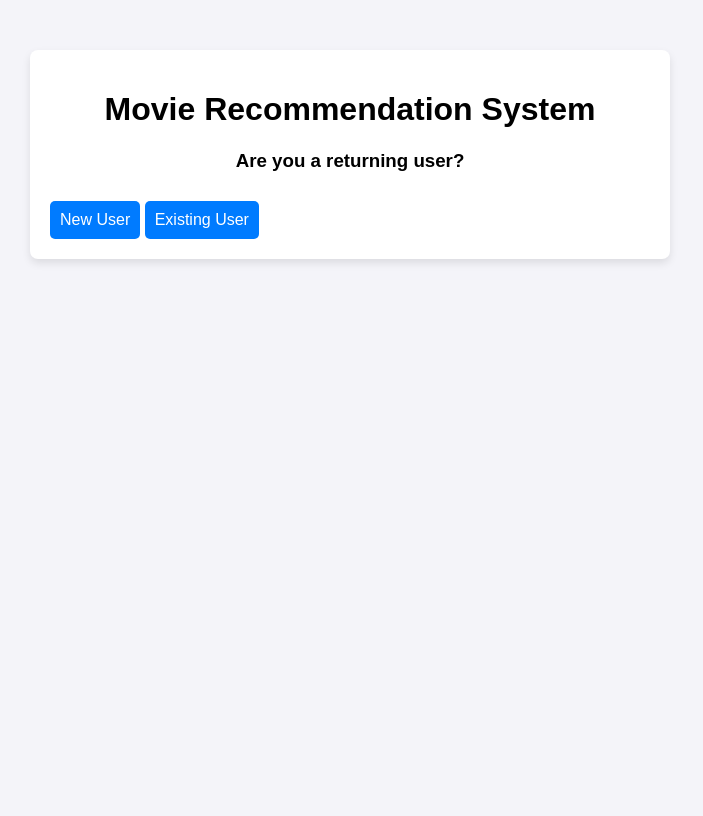
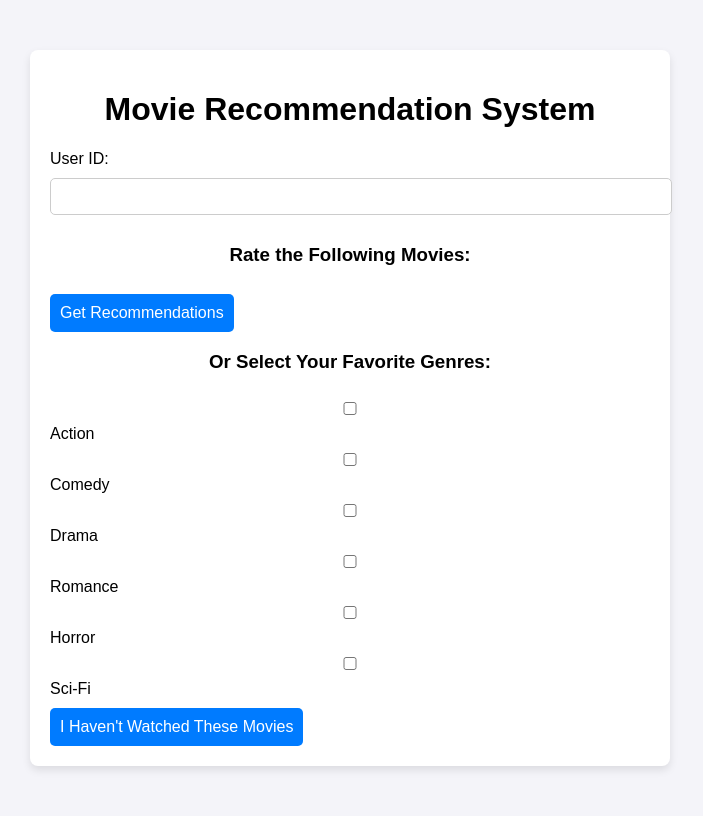
Before and after one commit to omk181-lab/CineMate, a Flask app: page / in a window 1280 px wide. Shown: the whole page, without its empty margins (290-993 px from the left). Before the commit the page ends 263 px from the top, so only its background shows below. Run offline with Flask 3, Linux system fonts and the light colour scheme.

Commit message:
Update index.html

```diff
--- a/templates/index.html
+++ b/templates/index.html
@@ -9,29 +9,43 @@
 <body>
     <div class="container">
         <h1>Movie Recommendation System</h1>
+        <form id="rating-form">
+            <label for="userId">User ID:</label>
+            <input type="text" id="userId" name="userId" required>
 
-        <div id="user-section">
-            <h3>Are you a returning user?</h3>
-            <button id="new-user">New User</button>
-            <button id="existing-user">Existing User</button>
+            <h3>Rate the Following Movies:</h3>
+            <div id="movie-list">
+                {% for movie in movies %}
+                <div class="movie">
+                    <label>{{ movie['title'] }}</label>
+                    <select class="rating" data-movie-id="{{ movie['movieId'] }}">
+                        <option value="">Rate</option>
+                        <option value="1">1</option>
+                        <option value="2">2</option>
+                        <option value="3">3</option>
+                        <option value="4">4</option>
+                        <option value="5">5</option>
+                    </select>
+                </div>
+                {% endfor %}
+            </div>
+
+            <button type="submit">Get Recommendations</button>
+        </form>
+
+        <div id="genre-selection">
+            <h3>Or Select Your Favorite Genres:</h3>
+            <div>
+                <label><input type="checkbox" name="genre" value="Action"> Action</label>
+                <label><input type="checkbox" name="genre" value="Comedy"> Comedy</label>
+                <label><input type="checkbox" name="genre" value="Drama"> Drama</label>
+                <label><input type="checkbox" name="genre" value="Romance"> Romance</label>
+                <label><input type="checkbox" name="genre" value="Horror"> Horror</label>
+                <label><input type="checkbox" name="genre" value="Sci-Fi"> Sci-Fi</label>
+            </div>
+            <button id="no-movies" type="button">I Haven't Watched These Movies</button>
         </div>
 
-        <!-- New User Section -->
-        <div id="new-user-section" style="display: none;">
-            <h3>Your User ID:</h3>
-            <p id="generatedUserId"></p>
-            <button id="copy-user-id">Copy User ID</button>
-            <button id="proceed-new-user">Proceed</button>
-        </div>
-
-        <!-- Existing User Section -->
-        <div id="existing-user-section" style="display: none;">
-            <label for="existingUserId">Enter Your User ID:</label>
-            <input type="text" id="existingUserId" placeholder="Enter your User ID">
-            <button id="fetch-history">Fetch Recommendations</button>
-        </div>
-
-        <!-- Recommendations Section -->
         <div id="recommendations"></div>
     </div>
     <script src="{{ url_for('static', filename='js/script.js') }}"></script>
```
